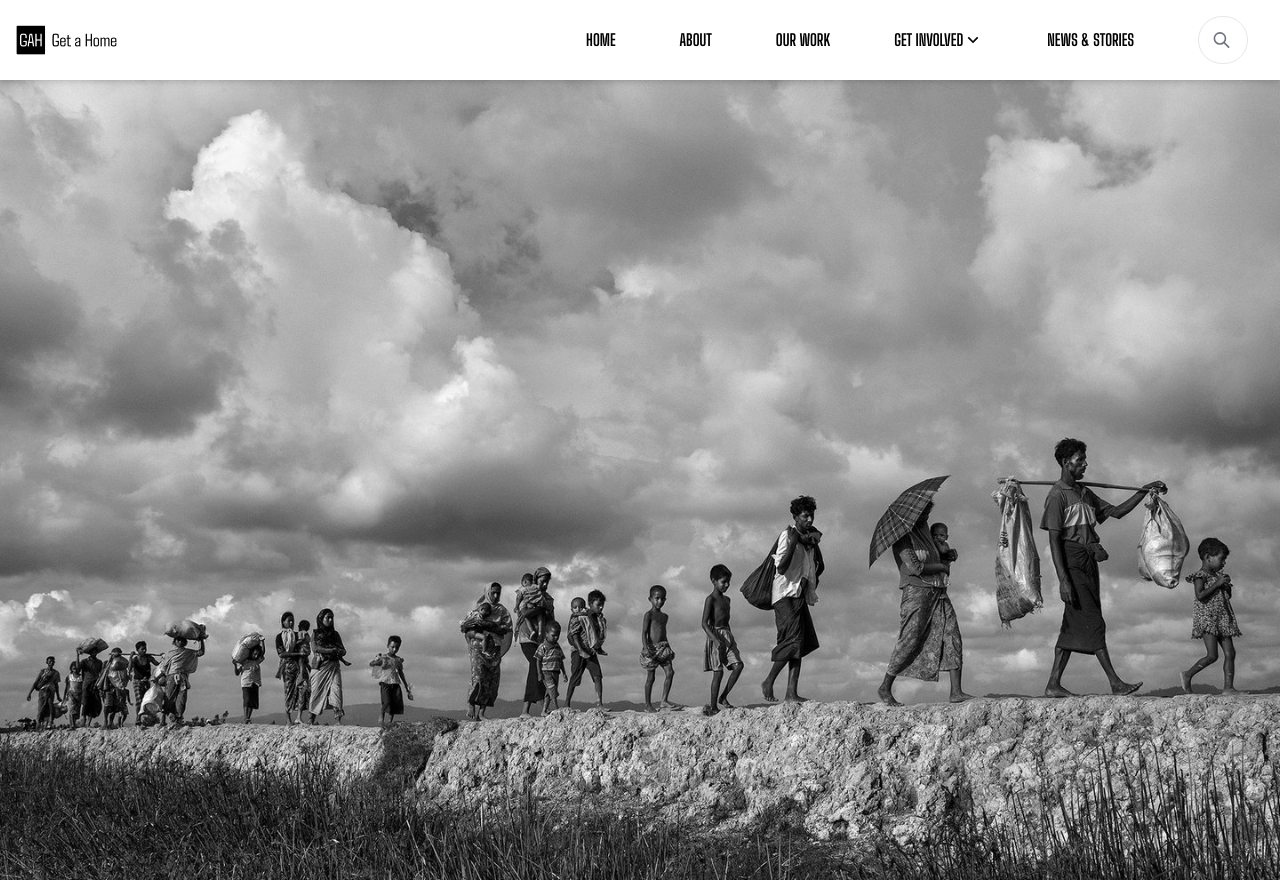
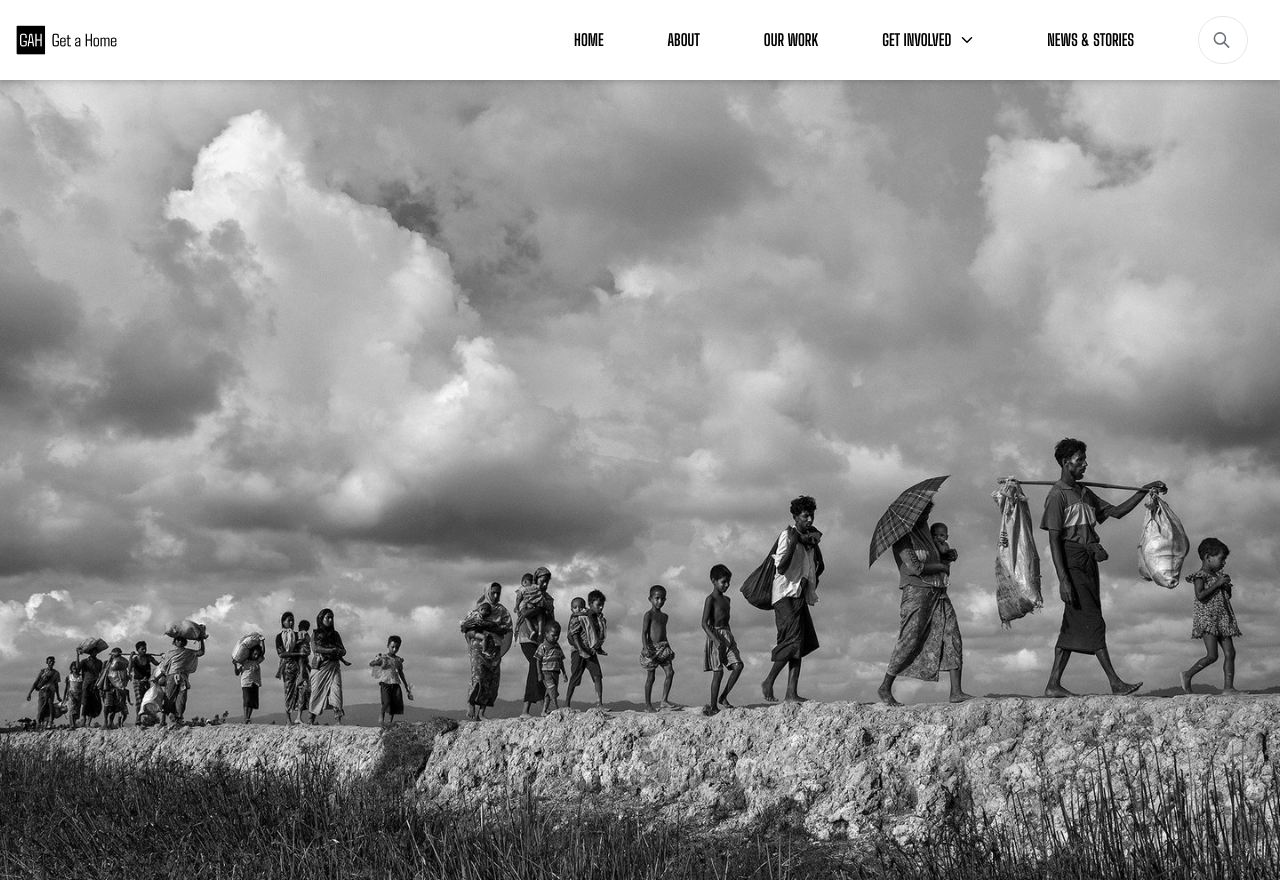
Before and after one commit to Helder-Lucau/Get-a-Home, a website: page index.html in a window 1280 px wide. Shown: the top 880 px of the page. Drawn offline with nearby package versions, Linux system fonts and the light colour scheme; a web font is replaced by a local one.

Commit message:
dropdown icon changed

```diff
--- a/index.html
+++ b/index.html
@@ -51,10 +51,10 @@
           </li>
           <div id="dropdownButton">
             <li
-              class="cursor-pointer flex justify-between select-none mx-4 my-6 md:my-0"
+              class="cursor-pointer flex justify-between items-center select-none mx-4 my-6 md:my-0"
               onclick="toggleDropdown()"
             >
-              Get Involved<img width="20" src="/media/down.svg" />
+              Get Involved<ion-icon name="chevron-down-outline" class="mx-2"></ion-icon>
             </li>
             <!--DROPDOWN MENU-->
             <div
```
Also changed, not shown: build/output.css.
